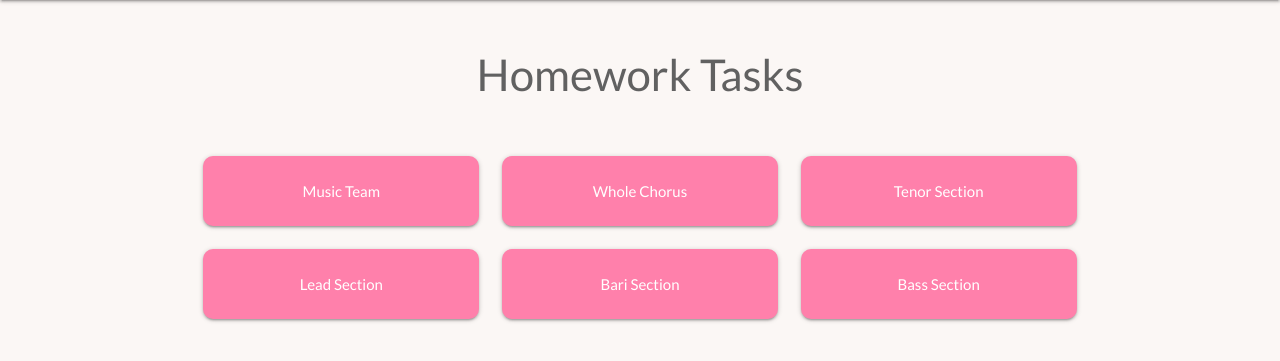
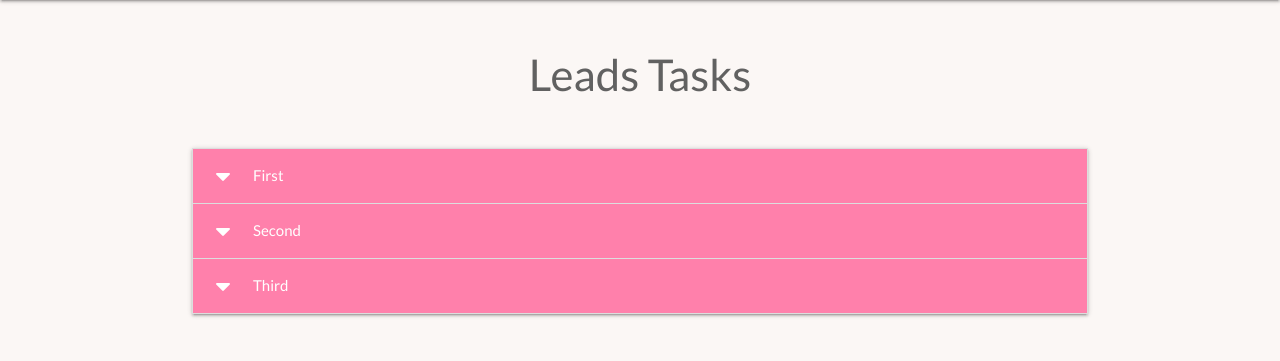
Before and after one commit to Rachel2308/MS3-belles-task-manager, a Flask app: page / in a window 1280 px wide. Shown: the part 64-425 px from the top of the page. Run offline with Flask 2, Linux system fonts and the light colour scheme; data that the repository does not hold is empty; some libraries are stand-ins or nearby versions.

Commit message:
Added leads.html page, added task accordion to leads.html

```diff
--- a/app.py
+++ b/app.py
@@ -18,11 +18,16 @@ app.secret_key = os.environ.get("SECRET_KEY")
 mongo = PyMongo(app)
 
 
+@app.route("/homework")
+def homework():
+    return render_template("homework.html")
+
+
 @app.route("/")
 @app.route("/show_tasks")
 def show_tasks():
     homework = mongo.db.homework.find()
-    return render_template("homework.html", homework=homework)
+    return render_template("leads.html", homework=homework)
 
 
 @app.route("/register", methods=["GET", "POST"])
@@ -74,6 +79,8 @@ def login():
     return render_template("login.html")
 
 
+
+
 @app.route("/logout")
 def logout():
     flash("You are now logged out of the site")
--- a/static/js/script.js
+++ b/static/js/script.js
@@ -1,3 +1,8 @@
  $(document).ready(function(){
     $(".sidenav").sidenav();
   });
+
+
+ $(document).ready(function(){
+    $('.collapsible').collapsible();
+  });
--- a/templates/base.html
+++ b/templates/base.html
@@ -28,13 +28,13 @@
         <!-- top navbar-->
         <nav class="nav-extended grey darken-2">
             <div class="nav-wrapper">
-                <a href="{{ url_for('show_tasks') }}" class="brand-logo pink-text text-accent-1 text-shadow">Belles' Homework Manager</a>
+                <a href="{{ url_for('homework') }}" class="brand-logo pink-text text-accent-1 text-shadow">Belles' Homework Manager</a>
                 <a href="#" data-target="mobile-demo" class="sidenav-trigger"><i class="fas fa-bars"></i></a>
                 <ul class="right hide-on-med-and-down">
 
                     {% if session.user %}
                         <li><a href="#" class="text-shadow"><i class="fas fa-plus"></i>  Add Task</a></li>
-                        <li><a href="{{ url_for('show_tasks') }}" class="text-shadow"><i class="fas fa-list"></i>  View Tasks</a></li>
+                        <li><a href="{{ url_for('homework') }}" class="text-shadow"><i class="fas fa-list"></i>  View Tasks</a></li>
                         <li><a href="{{ url_for('logout') }}" class="text-shadow"><i class="fas fa-sign-out-alt"></i>  Log Out</a></li>
                     {% else %}
 
@@ -50,7 +50,7 @@
 
             {% if session.user %}
                     <li><a href="#"><i class="fas fa-plus"></i>  Add Task</a></li>
-                    <li><a href="{{ url_for('show_tasks') }}"><i class="fas fa-list"></i>  View Tasks</a></li>
+                    <li><a href="{{ url_for('homework') }}"><i class="fas fa-list"></i>  View Tasks</a></li>
                     <li><a href="{{ url_for('logout') }}"><i class="fas fa-sign-out-alt"></i>  Log Out</a></li>
                 {% else %}
                     <li><a href="{{ url_for('register') }}"><i class="fas fa-user-plus"></i>  Register</a></li>
--- a/templates/homework.html
+++ b/templates/homework.html
@@ -20,7 +20,7 @@
             </div></a>
         </div>
         <div class="col s12 m6 l4">
-            <a href="#"><div class="card-panel pink accent-1 section-link">
+            <a href="{{ url_for('show_tasks') }}"><div class="card-panel pink accent-1 section-link">
                 Lead Section
             </div></a>
         </div>
--- a/templates/leads.html
+++ b/templates/leads.html
@@ -3,7 +3,7 @@
 
     <h3 class="center-align page-title">Leads Tasks</h3>
 
-    {% for homework in homework %}
+  {% for homework in homework %}
         {{ homework.section_name }}<br>
         {{ homework.song_name }}<br>
         {{ homework.task_description }}<br>
@@ -11,4 +11,19 @@
 
     {% endfor %}
 
+    <ul class="collapsible">
+    <li>
+      <div class="collapsible-header white-text pink accent-1"><i class="fas fa-caret-down"></i>First</div>
+      <div class="collapsible-body"><span>Lorem ipsum dolor sit amet.</span></div>
+    </li>
+    <li>
+      <div class="collapsible-header white-text pink accent-1"><i class="fas fa-caret-down"></i>Second</div>
+      <div class="collapsible-body"><span>Lorem ipsum dolor sit amet.</span></div>
+    </li>
+    <li>
+      <div class="collapsible-header white-text pink accent-1"><i class="fas fa-caret-down"></i>Third</div>
+      <div class="collapsible-body"><span>Lorem ipsum dolor sit amet.</span></div>
+    </li>
+</ul>
+
 {% endblock %}
```
